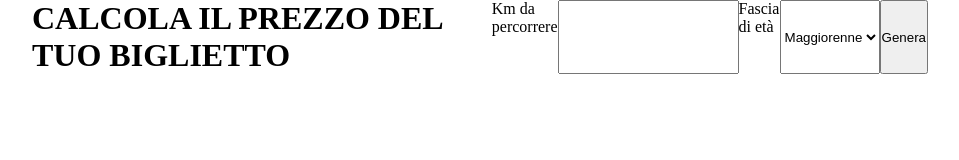
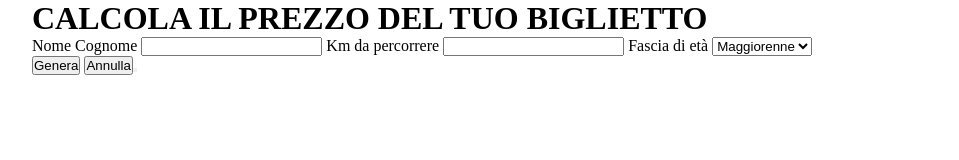
Before and after one commit to giuliatognali/js-biglietto-treno-form, a plain HTML site: page index.html in a window 1280 px wide. Shown: the whole page, without its empty margins (160-1119 px from the left). Drawn offline with Linux system fonts and the light colour scheme.

Commit message:
if ticketprice

```diff
--- a/index.html
+++ b/index.html
@@ -1,5 +1,6 @@
 <!DOCTYPE html>
 <html lang="en">
+
 <head>
     <meta charset="UTF-8">
     <meta http-equiv="X-UA-Compatible" content="IE=edge">
@@ -8,28 +9,36 @@
 
     <title>La tua prenotazione</title>
 </head>
+
 <body>
-    <div class="container flex">
+    <div class="container">
         <h1>CALCOLA IL PREZZO DEL TUO BIGLIETTO </h1>
-
+        <div class="ticket-form">
             <!-- form -->
             <!--  <form action="/" method="get" class="container-small flex"> -->
-<!--     <label for="input-name">Nome Cognome</label>
+            <label for="input-name">Nome Cognome</label>
             <input type="text" name="name" id="input-name">
- -->
+
             <label for="input-distance">Km da percorrere</label>
             <input type="number" name="distance" id="input-distance" value="">
 
             <label for="age-range">Fascia di età</label>
             <select name="age" id="age-range">
-        <option value="over18" class="over18">Maggiorenne</option>
-        <option value="under18" class="under18">Minorenne</option>
-        <option value="over65" class="over65">Over 65</option>
+                <option value="over18">Maggiorenne</option>
+                <option value="under18">Minorenne</option>
+                <option value="over65">Over 65</option>
             </select>
+            <div class="btn">
+                <button id="submit-btn"> Genera</button>
+                <button type="reset" id="reset-btn">Annulla<button>
+            </div>
+            <!--  </form> -->
+        </div>
 
-      <input type="submit" value="Genera" id="submit-btn">
-<!--       <input type="reset" value="Annulla" id="reset-btn"> -->
-<!--  </form> -->
+        <!-- ticket result -->
+        <div class="ticket">
+
+        </div>
     </div>
     <!-- /form -->
 
@@ -37,4 +46,5 @@
 
     <script src="js/main.js"></script>
 </body>
+
 </html>
--- a/js/main.js
+++ b/js/main.js
@@ -9,7 +9,7 @@ const resetBtn = document.getElementById('reset-btn');
 
 
 submitBtn.addEventListener('click',
-    function() {
+    function () {
 
         //valore input
         const inputNameValue = inputName.value;
@@ -19,11 +19,15 @@ submitBtn.addEventListener('click',
         //prezzo del biglietto
         let ticketPrice = 0.21 * inputDistanceValue;
 
-    console.log(inputNameValue, inputDistanceValue,ageRangeValue);
+        //condizioni sconto biglietto
+        if (ageRangeValue === 'under18') {
+            ticketPrice = ticketPrice - ticketPrice * 0.2;
+        }
+        else if (ageRangeValue === 'over65') {
+            ticketPrice = ticketPrice - ticketPrice * 0.4;
+        }
+
+        console.log(inputNameValue, inputDistanceValue, ageRangeValue);
         console.log(ticketPrice);
     }
 )
-console.log(inputName.value);
-console.log(inputDistance.value);
-//console.log(ageRange.value);
-/* console.log(messaggio); */
```
Lines whose indentation alone changed are shown as unchanged.
